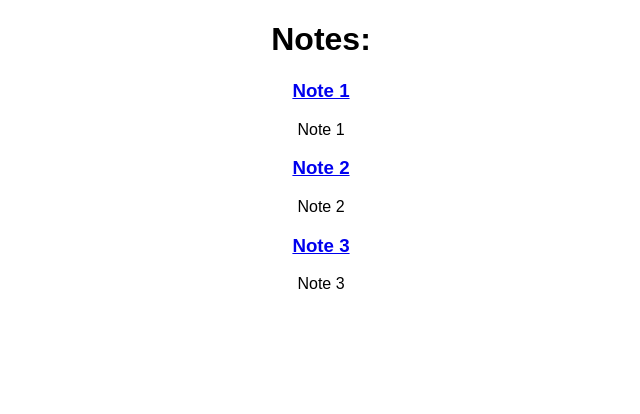
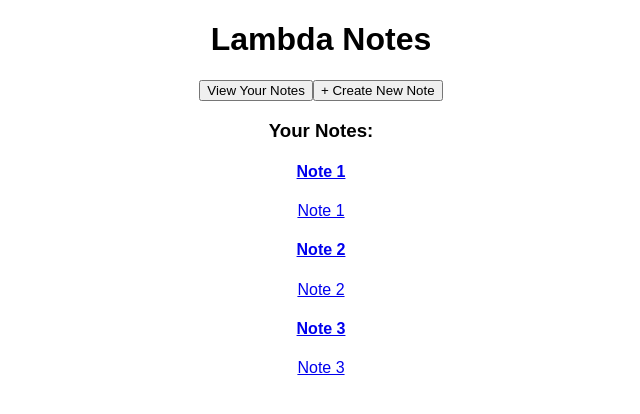
Before and after one commit to seanchavez/lambda-notes, a React (Create React App) app: page / in a window 1280 px wide. Shown: the top 414 px of the page, without its empty margins (319-959 px from the left). Built offline with nearby package versions, Linux system fonts and the light colour scheme.

Commit message:
Create temp Sidebar with NavLinks and render it on existing pages

```diff
--- a/src/App.js
+++ b/src/App.js
@@ -1,7 +1,6 @@
 import React, { Component } from 'react';
-import logo from './logo.svg';
 import './App.css';
-import { BrowserRouter, Route} from 'react-router-dom';
+import { BrowserRouter, Route, Switch } from 'react-router-dom';
 import DisplayNotes from './components/DisplayNotes';
 import Note from './components/Note';
 import CreateNote from './components/CreateNote';
@@ -9,13 +8,16 @@ import EditNote from './components/EditNote';
 
 class App extends Component {
   render() {
+    console.log('log 1', this.props);
     return (
       <BrowserRouter>
         <div className="App">
-          <Route exact path="/" component={DisplayNotes} />
-          <Route path="/note/:id" component={Note} />
-          <Route path="/create" component={CreateNote} />
-          <Route path="/edit" component={EditNote} />
+          <Switch>
+            <Route exact path="/" component={DisplayNotes} />
+            <Route path="/create" component={CreateNote} />
+            <Route path="/note/:id" component={Note} />
+            <Route path="/edit/:id" component={EditNote} />
+          </Switch>
         </div>
       </BrowserRouter>
     );
--- a/src/actions/notesActions.js
+++ b/src/actions/notesActions.js
@@ -1,9 +1,14 @@
-export const saveNote = (note) => ({
+export const saveNote = (
+  {
+    title = '',
+    textBody = '',
+  } = {}
+) => ({
   type: 'SAVE_NOTE',
-  payload: note
+  note: {title, textBody}
 });
 
-export const deleteNote = ({ id }) => ({
+export const deleteNote = ({ id } = {}) => ({
   type: 'DELETE_NOTE',
-  payload: id,
+  id,
 })
--- a/src/components/CreateNote.js
+++ b/src/components/CreateNote.js
@@ -1,18 +1,23 @@
 import React from 'react';
 import { connect } from 'react-redux';
 import NoteForm from './NoteForm';
+import { saveNote } from '../actions/notesActions';
+import Sidebar from './Sidebar';
 
 const CreateNote = (props) => {
   return (
     <div>
-      <h3>Create New Note</h3>
+      <Sidebar />
+      <h3>Create New Note:</h3>
       <NoteForm
         onSubmit={(note) => {
           console.log(note);
+          props.dispatch(saveNote(note));
+          props.history.push('/');
         }}
       />
     </div>
-   );
+  );
 }
 
 export default connect()(CreateNote);
--- a/src/components/DisplayNotes.js
+++ b/src/components/DisplayNotes.js
@@ -1,9 +1,11 @@
 import React from 'react';
 import NotesList from './NotesList';
+import Sidebar from './Sidebar';
 
 const DisplayNotes = () => {
   return (
     <div>
+      <Sidebar />
       <NotesList />
     </div>
    );
--- a/src/components/Note.js
+++ b/src/components/Note.js
@@ -1,15 +1,13 @@
 import React from 'react';
-import { Link } from 'react-router-dom'
 
-const Note = ({id, title, textBody}) => {
+const Note = (props) => {
+  console.log('log 3', props)
   return (
     <div>
-      <Link to={`/note/${id}`}>
-        <h3>{title}</h3>
-      </Link>
-      <p>{textBody}</p>
+      <h4>{props.title}</h4>
+      <p>{props.textBody}</p>
     </div>
    );
-}
+};
 
 export default Note;
--- a/src/components/NoteForm.js
+++ b/src/components/NoteForm.js
@@ -1,16 +1,25 @@
 import React, { Component } from 'react';
+import { saveNote } from '../actions/notesActions';
+import { connect } from 'react-redux';
 
 class NoteForm extends Component {
-  constructor(props) {
-    super(props);
-    this.state = {
-      title: '',
-      textBody: '',
-     }
+  state = {
+    title: '',
+    textBody: ''
   }
-  onSubmit = (e) => {
-    e.prevevtDefault();
-    this.props.onSubmit(this.state);
+  createHandler = () => {
+    const title = this.state.title;
+    const textBody = this.state.textBody;
+    const note = {
+      title,
+      textBody,
+      id: Math.random()
+    }
+    this.props.saveNote(note);
+    this.setState({
+      title: '' ,
+      textBody: ''
+    });
   }
   onTitleChange = (e) => {
     const title = e.target.value;
@@ -23,7 +32,7 @@ class NoteForm extends Component {
   render() {
     return (
       <div>
-        <form onSubmit={this.onSubmit}>
+        <form>
           <input
             type="text"
             placeholder="Note Title"
@@ -37,10 +46,10 @@ class NoteForm extends Component {
             id="" cols="30" rows="10"
            >
           </textarea>
-          <button>Add Note</button>
+          <button onClick={this.createHandler}>Save Note</button>
         </form>
       </div> );
   }
 }
 
-export default NoteForm;
+export default connect(null, {saveNote})(NoteForm);
--- a/src/components/NotesList.js
+++ b/src/components/NotesList.js
@@ -1,14 +1,20 @@
 import React from 'react';
 import { connect } from 'react-redux';
 import Note from './Note';
+import { Link } from 'react-router-dom';
 
 const NotesList = (props) => {
+  console.log('log 2', props)
   return (
     <div>
-      <h1>Notes:</h1>
+      <h3>Your Notes:</h3>
       {
         props.notes.map((note) => {
-          return <Note key={note.id} {...note} />
+          return (
+            <Link key={Math.random()} to={`/note/${note.id}`}>
+              <Note title={note.title} textBody={note.textBody} />
+            </Link>
+          );
         })
       }
     </div>
--- /dev/null
+++ b/src/components/Sidebar.js
@@ -0,0 +1,18 @@
+import React from 'react';
+import { NavLink} from 'react-router-dom';
+
+const Sidebar = () => {
+  return (
+    <div>
+      <h1>Lambda Notes</h1>
+      <NavLink to='/'>
+        <button>View Your Notes</button>
+      </NavLink>
+      <NavLink to='/create'>
+        <button>+ Create New Note</button>
+      </NavLink>
+    </div>
+   );
+}
+
+export default Sidebar;
--- a/src/reducers/notesReducer.js
+++ b/src/reducers/notesReducer.js
@@ -22,9 +22,9 @@ const initialState = [
 const notesReducer = (state = initialState, action) => {
   switch (action.type) {
     case 'SAVE_NOTE':
-      return [...state, action.payload];
+      return [...state, action.note];
     case 'DELETE_NOTE':
-      return state.filter(note => note.id !== action.payload)
+      return state.filter(({ id }) => id !== action.id);
     default:
       return state;
   }
```
